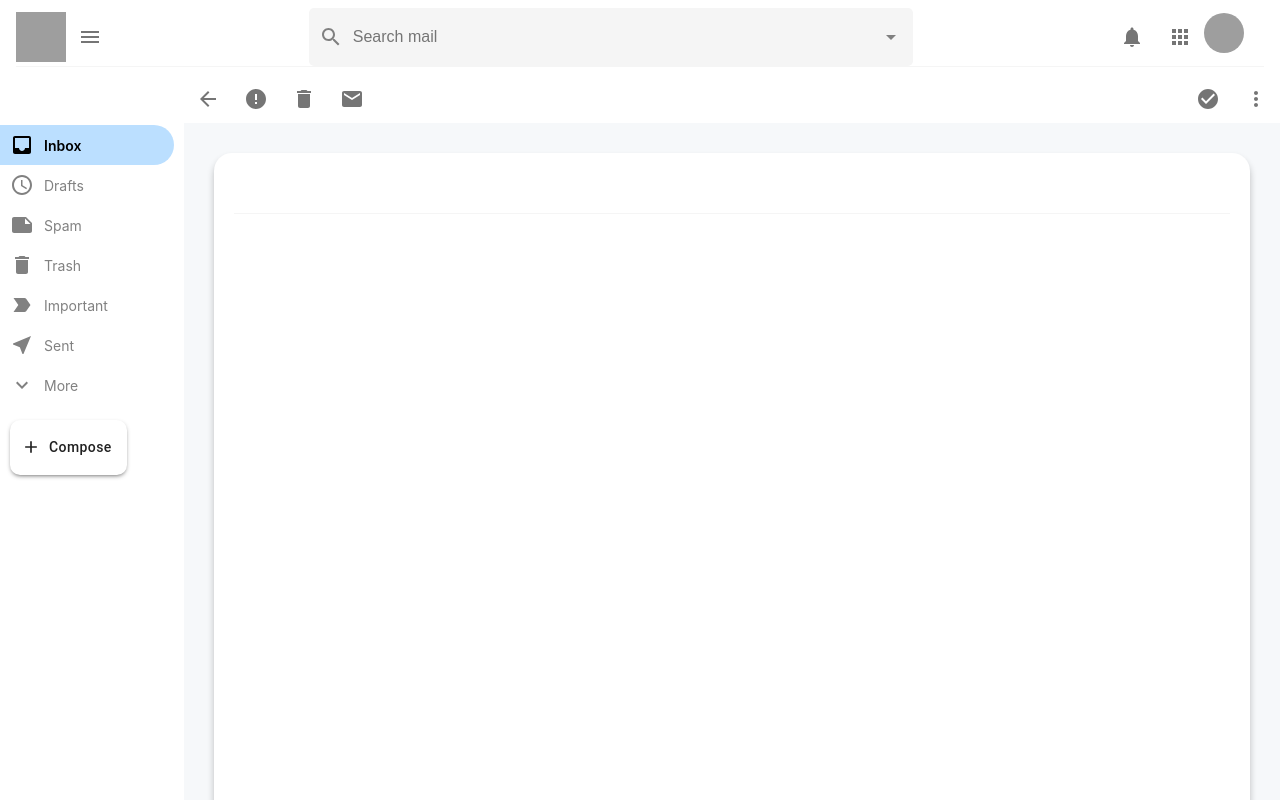
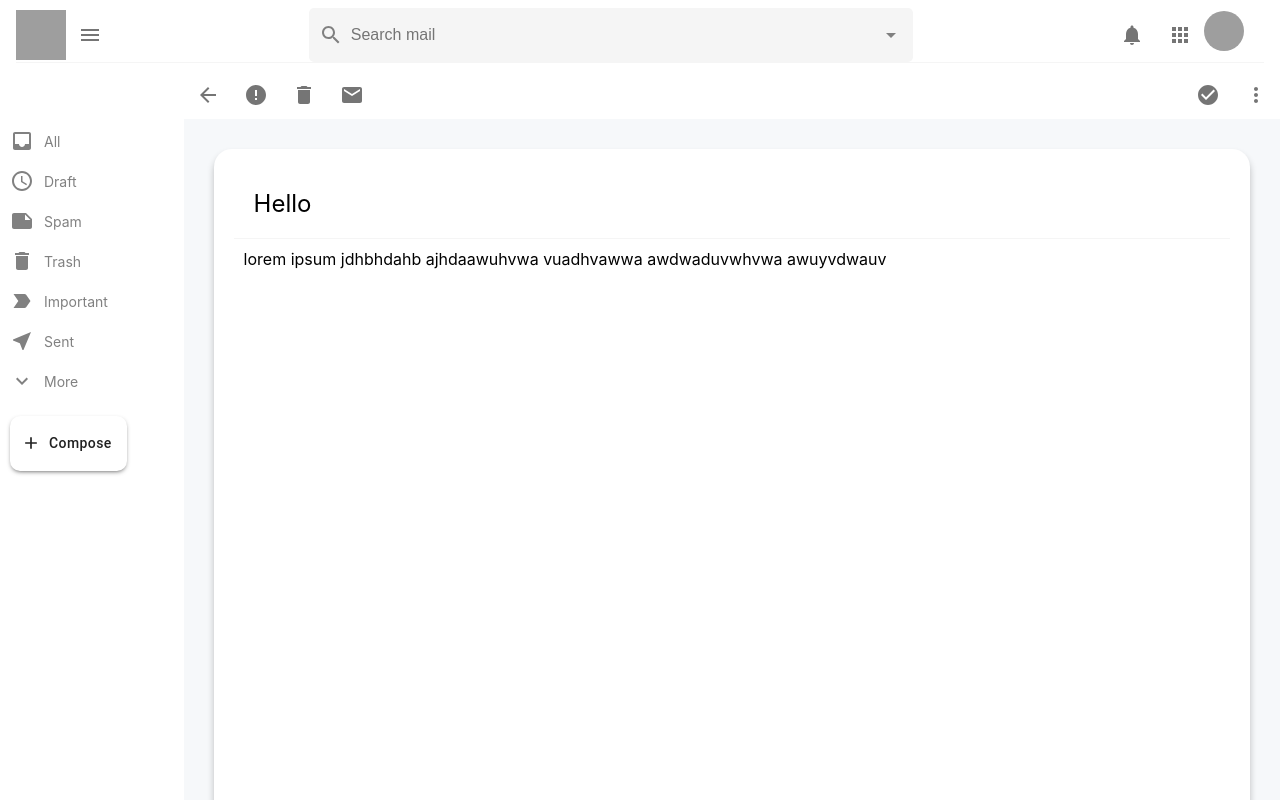
Before and after one commit to SyedSibtainRazvi/WeMail, a React (Create React App) app in the folder we-mail/: page /mail in a window 1280 px wide. Shown: the top 800 px of the page. Built offline with nearby package versions, Linux system fonts and the light colour scheme; grey boxes are pictures that could not be loaded.

Commit message:
feat: search and tag added
added filter for emails

```diff
--- a/we-mail/src/App.js
+++ b/we-mail/src/App.js
@@ -29,7 +29,6 @@ function App() {
               <EmailList />
             </Route>
           </Switch>
-
         </div>
       </div>
     </Router>
--- a/we-mail/src/components/EmailList.js
+++ b/we-mail/src/components/EmailList.js
@@ -1,28 +1,63 @@
-import React, { useEffect, useState } from 'react';
-import './EmailList.css';
-import EmailRow from './EmailRow';
+import React, { useEffect, useState } from "react";
+import "./EmailList.css";
+import EmailRow from "./EmailRow";
+import { useHistory } from "react-router-dom";
 
 function EmailList() {
   const [mail, setMail] = useState([]);
+  const [tempMail, settempMail] = useState([]);
+  const history = useHistory();
+  useEffect(() => {
+    filterMails();
+  }, []);
 
   useEffect(() => {
+    history.listen(() => {
+      filterMails();
+    });
+  }, [history]);
+
+  const filterMails = () => {
+    var hash = window.location.hash.split("=");
+    if (hash[0] === "#tag") {
+      var tag = hash[1];
+    } else if (hash[0] === "#search") {
+      var search = decodeURI(hash[1]);
+    }
     fetch("https://run.mocky.io/v3/58770279-0738-4578-a1cf-c56a193fce98")
-    .then (response => response.json())
-    .then(data =>{
-      setMail(data)
-    })
-  }, []);
+      .then((response) => response.json())
+      .then((data) => {
+        settempMail(data);
+        console.log(data);
+        if (tag) {
+          if (tag !== "all") {
+            var filteredData = data.filter((data) => {
+              return data.tag === tag;
+            });
+            setMail(filteredData);
+          } else {
+            setMail(data);
+          }
+        } else if (search) {
+          var searchData = data.filter((item) => {
+            const itemData = `${item.body.toUpperCase()}`;
+            const textData = search.toUpperCase();
+            return itemData.indexOf(textData) > -1;
+          });
+          setMail(searchData);
+        } else {
+          setMail(data);
+        }
+      });
+  };
 
   return (
-    <div className='emailList'>
-        {mail.map(data => (
-          <EmailRow
-          subject={data.subject}
-          key={data.id}
-          body={data.body}/>
-        ))}
+    <div className="emailList">
+      {mail.map((data) => (
+        <EmailRow subject={data.subject} key={data.id} body={data.body} />
+      ))}
     </div>
-  )
+  );
 }
 
-export default EmailList
+export default EmailList;
--- a/we-mail/src/components/Header.css
+++ b/we-mail/src/components/Header.css
@@ -32,7 +32,7 @@
 .header__middle > input {
     border: none;
     width: 100%;
-    padding: 10px;
+    padding: 8px;
     outline-width: 0;
     font-size: medium;
     background-color: transparent;
--- a/we-mail/src/components/Header.js
+++ b/we-mail/src/components/Header.js
@@ -8,6 +8,13 @@ import AppsIcon from "@material-ui/icons/Apps";
 import NotificationsIcon from "@material-ui/icons/Notifications";
 
 function Header() {
+  const searchParams = (event) => {
+    if (event.target.value) {
+      window.location.href = "#search=" + event.target.value;
+    } else {
+      window.location.href = "#";
+    }
+  };
   return (
     <div className='header'>
       <div className="header__left">
@@ -21,7 +28,7 @@ function Header() {
 
       <div className="header__middle">
         <SearchIcon />
-        <input placeholder="Search mail" type="text" />
+        <input placeholder="Search mail" type="text" onChange={searchParams}/>
         <ArrowDropDownIcon className="header__inputCaret" />
       </div>
 
--- a/we-mail/src/components/Mail.js
+++ b/we-mail/src/components/Mail.js
@@ -11,7 +11,8 @@ import MoreVertIcon from "@material-ui/icons/MoreVert";
 import { useHistory } from 'react-router-dom';
 
 
-function Mail({subject,body}) {
+function Mail({props}) {
+
   const history = useHistory();
   return (
     <div className='mail'>
@@ -47,10 +48,10 @@ function Mail({subject,body}) {
 
       <div className="mail__body">
         <div className="mail__bodyHeader">
-          <h2>{subject}</h2>
+          <h2>Hello</h2>
         </div>
         <div className="mail__message">
-          <p>{body}</p>
+          <p>lorem ipsum  jdhbhdahb ajhdaawuhvwa vuadhvawwa awdwaduvwhvwa awuyvdwauv</p>
         </div>
       </div>
     </div>
--- a/we-mail/src/components/Sidebar.js
+++ b/we-mail/src/components/Sidebar.js
@@ -16,8 +16,8 @@ import ExpandMoreIcon from '@material-ui/icons/ExpandMore';
 function Sidebar() {
     return (
         <div className='sidebar'>
-            <SidebarOption Icon={InboxIcon} title="Inbox" selected={true}/>
-            <SidebarOption Icon={AccessTimeIcon} title="Drafts" />
+            <SidebarOption Icon={InboxIcon} title="All"/>
+            <SidebarOption Icon={AccessTimeIcon} title="Draft" />
             <SidebarOption Icon={NoteIcon} title="Spam"/>
             <SidebarOption Icon={DeleteIcon} title="Trash" />
              <SidebarOption Icon={LabelImportantIcon} title="Important" />
--- a/we-mail/src/components/SidebarOption.js
+++ b/we-mail/src/components/SidebarOption.js
@@ -3,7 +3,10 @@ import './SidebarOption.css';
 
 function SidebarOption({ Icon, title, number, selected }) {
     return (
-        <div className= {`sidebarOption ${selected && "sidebarOption--active"}`}>
+        <div
+        onClick={() => (window.location.href = "#tag=" + title.toLowerCase())}
+        className= {`sidebarOption ${selected && "sidebarOption--active"}`}
+        >
             <Icon />
             <h3>{title}</h3>
             <p>{number}</p>
```
